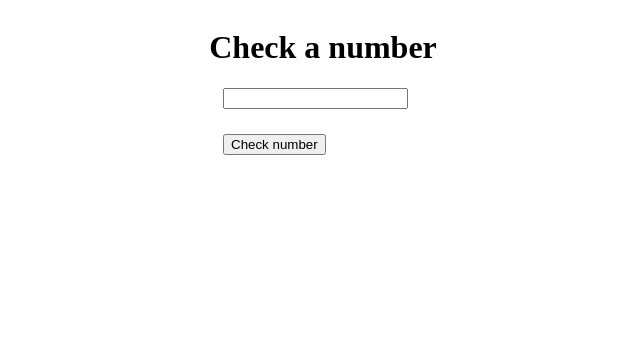
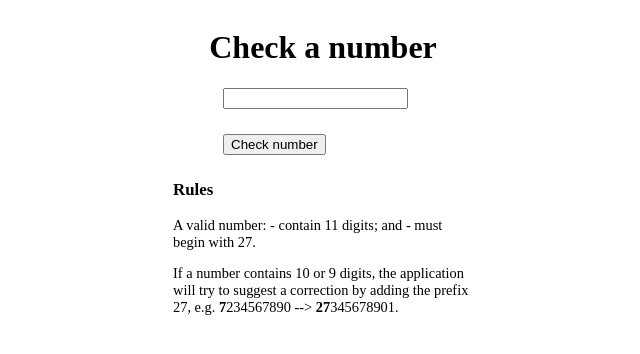
Before and after one commit to ducthang-vu/challege_backend, a FastAPI app: page / in a window 1280 px wide. Shown: the top 354 px of the page, without its empty margins (317-957 px from the left). Run offline with FastAPI, Linux system fonts and the light colour scheme.

Commit message:
fix template

```diff
--- a/templates/formCheckNumber.html
+++ b/templates/formCheckNumber.html
@@ -12,9 +12,17 @@
                     display: inline-block;
                 }
                 .result {
+                    opacity: 1;
                     width: 400px;
                     margin-bottom: 50px;
+                    animation: fadeIn 1s
                 }
+
+                @keyframes fadeIn {
+                  from {opacity: 0;}
+                  to {opacity: 1;}
+                }
+
                 form {
                     width: 200px;
                     margin: 0 auto;
@@ -23,13 +31,19 @@
                 .input-submit {
                     margin-top: 25px;
                 }
+                .instructions {
+                    text-align: left;
+                    margin-top: 25px;
+                    font-size: 90%;
+                    width: 300px;
+                }
             </style>
         </head>
         <body>
             <main>
                 {% if number %}
                 <div class="result">
-                    <h2>Result</h2>
+                    <h2 class="result__title">Result</h2>
                     <p>You have requested the evaluation of the number: <strong>{{ number }}</strong></p>
                     <p>The result is:</p>
                     <p> <strong>{{ response }}</strong> </p>
@@ -39,11 +53,23 @@
                     <h1>Check a{% if number %} new {% endif %} number</h1>
                     <form method='post'>
                         <div class="form-group">
-                            <input type="number" id="input-number" name="number" min="1">
+                            <input type="number" id="input-number" name="number" min="1" required>
                         </div>
                         <input type="submit" value="Check number" class="input-submit">
                     </form>
                 </div>
+                <div class="instructions">
+                    <h3>Rules</h3>
+                    <p>
+                        A valid number:
+                        - contain 11 digits; and
+                        - must begin with 27.
+                    </p>
+                    <p>
+                        If a number contains 10 or 9 digits, the application will try to suggest a correction by adding the prefix 27, e.g.
+                        <strong>7</strong>234567890 --> <strong>27</strong>345678901.
+                    </p>
+                </div>
             </main>
         </body>
     </html>
```
Also changed, not shown: README.md.
